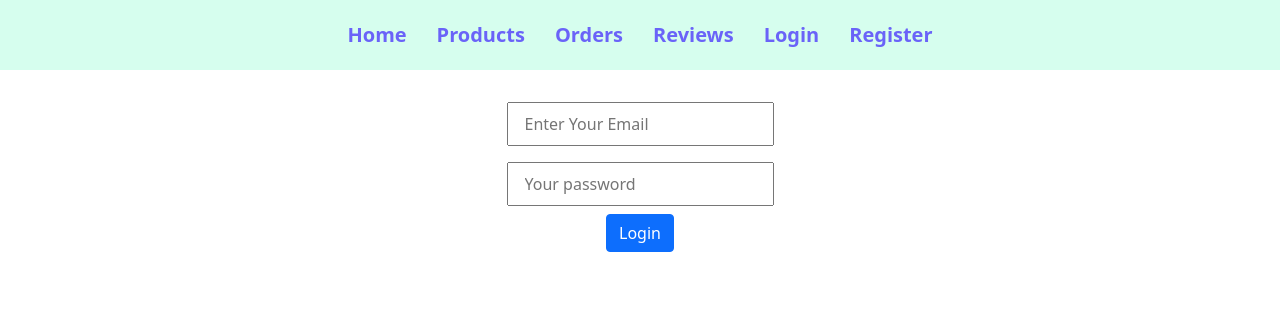
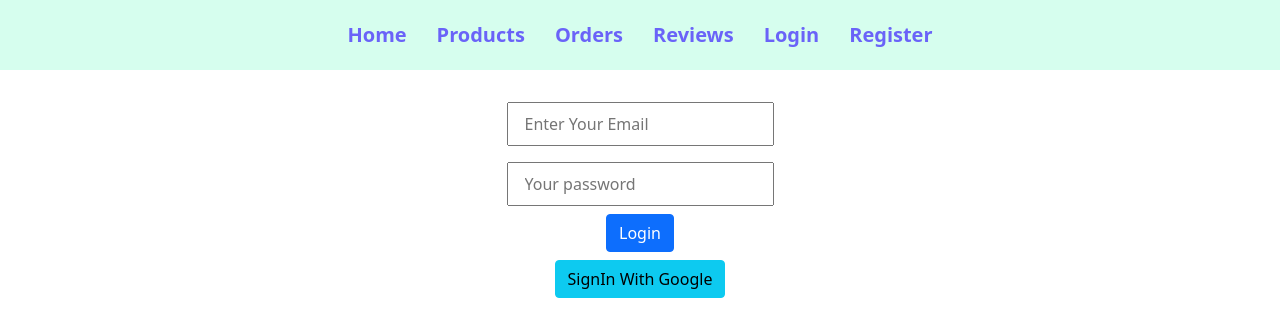
Before and after one commit to azmi0323/router-with-firebase, a React (Create React App) app: page /login in a window 1280 px wide. Shown: the top 336 px of the page. Built offline with nearby package versions, Linux system fonts and the light colour scheme.

Commit message:
google add btn

```diff
--- a/src/Components/Login/Login.js
+++ b/src/Components/Login/Login.js
@@ -9,6 +9,8 @@ const Login = () => {
                 <input className='px-3 py-2 m-2' type="password" placeholder='Your password' name="" id="" />
                 <br />
                 <input className='btn btn-primary' type="button" value="Login" />
+                <br />
+                <input className='btn mt-2 btn-info' type="button" value="SignIn With Google" />
             </form>
         </div>
     );
```
